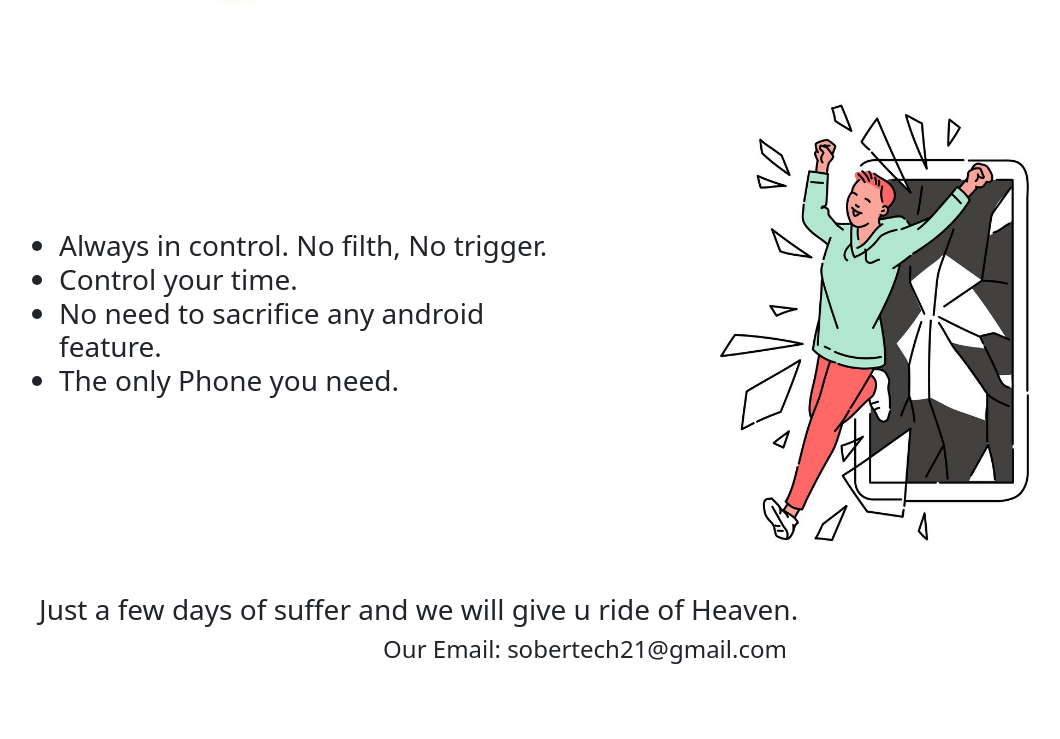
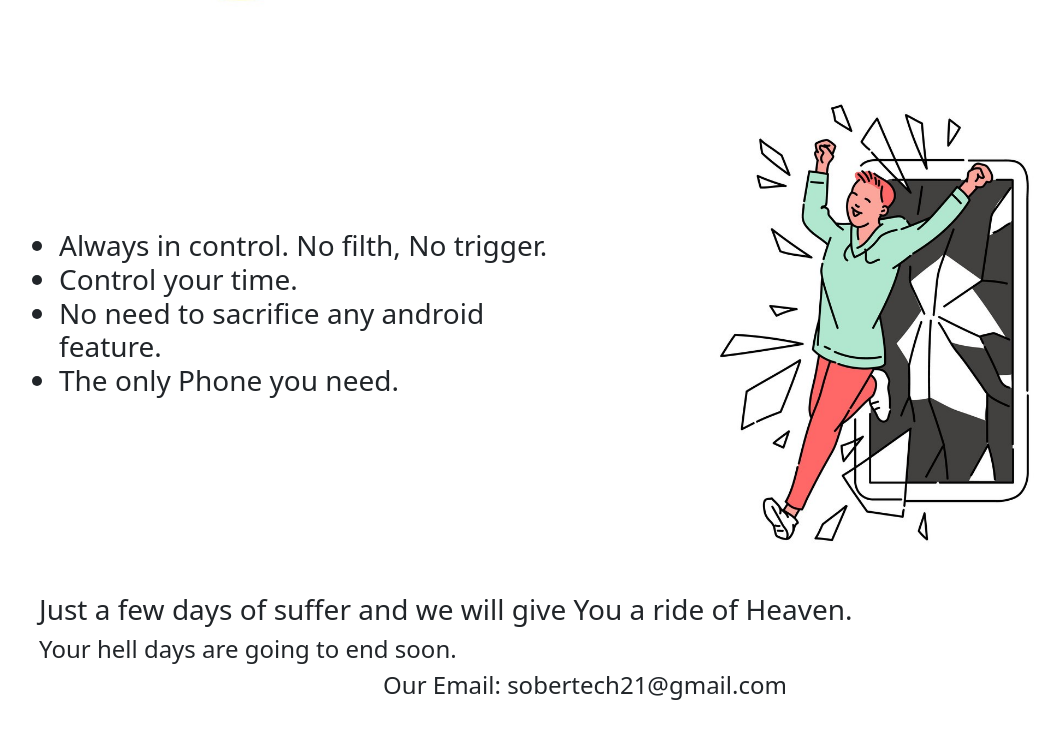
Before and after one commit to Sobertech21/Sobertech21.github.io, a plain HTML site: page index.html in a window 1280 px wide. Shown: the part 494-1233 px from the top of the page, without its empty margins (55-1115 px from the left). Drawn offline with nearby package versions, Linux system fonts and the light colour scheme.

Commit message:
coming soon statement

```diff
--- a/index.html
+++ b/index.html
@@ -45,8 +45,9 @@
                 <img src="1.jpg" alt="Sober Phone" width="100%">
             </div>
         </div>
-        <div class="container">
-            <h3>Just a few days of suffer and we will give u ride of Heaven.</h3>
+        <div class="container align-items-center">
+            <h3>Just a few days of suffer and we will give You a ride of Heaven.</h3>
+            <h4>Your hell days are going to end soon.</h4>
         </div>
         <div class="container">
             <div class="row align-items-top" style="height: 200px; text-align: center;">
```
